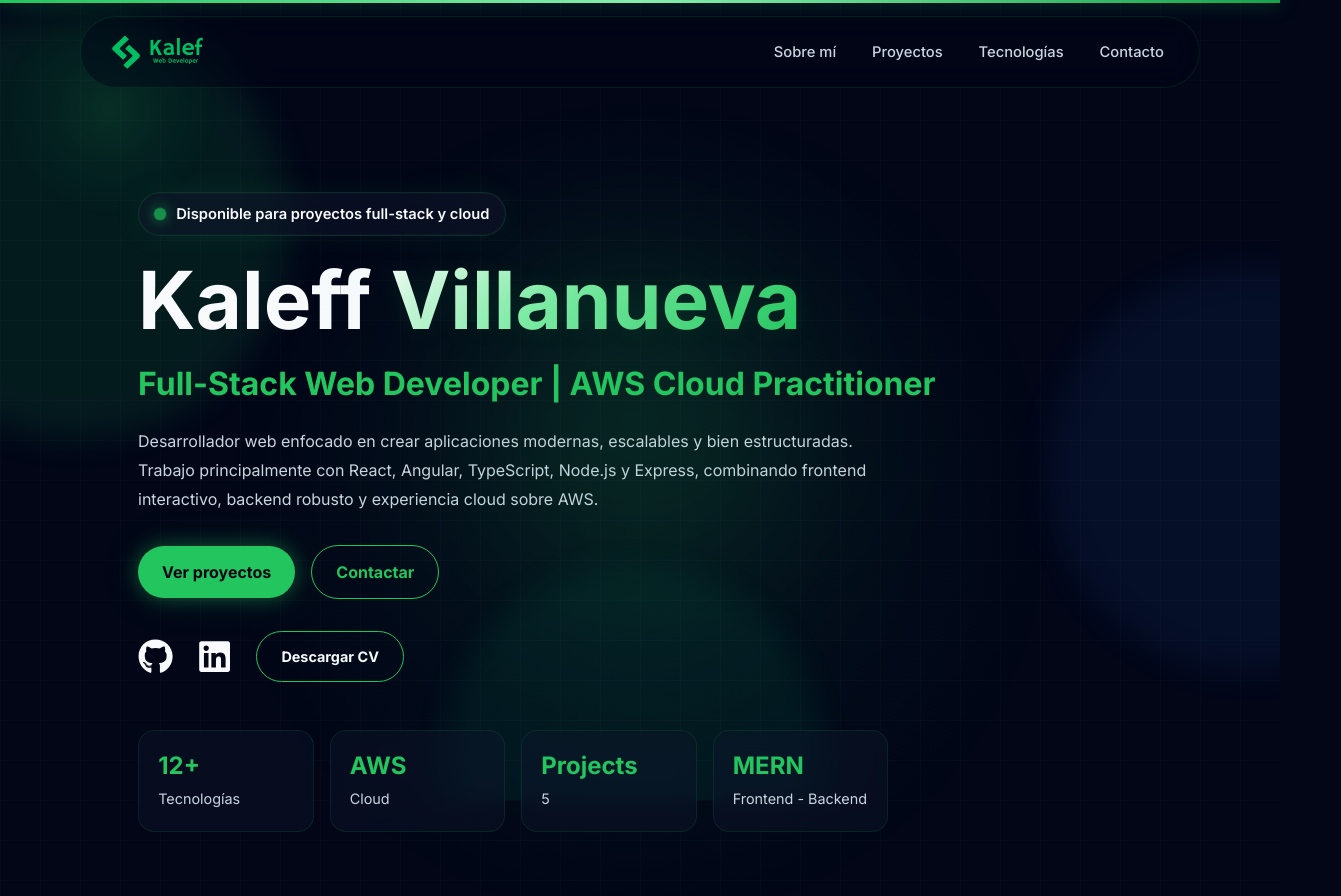
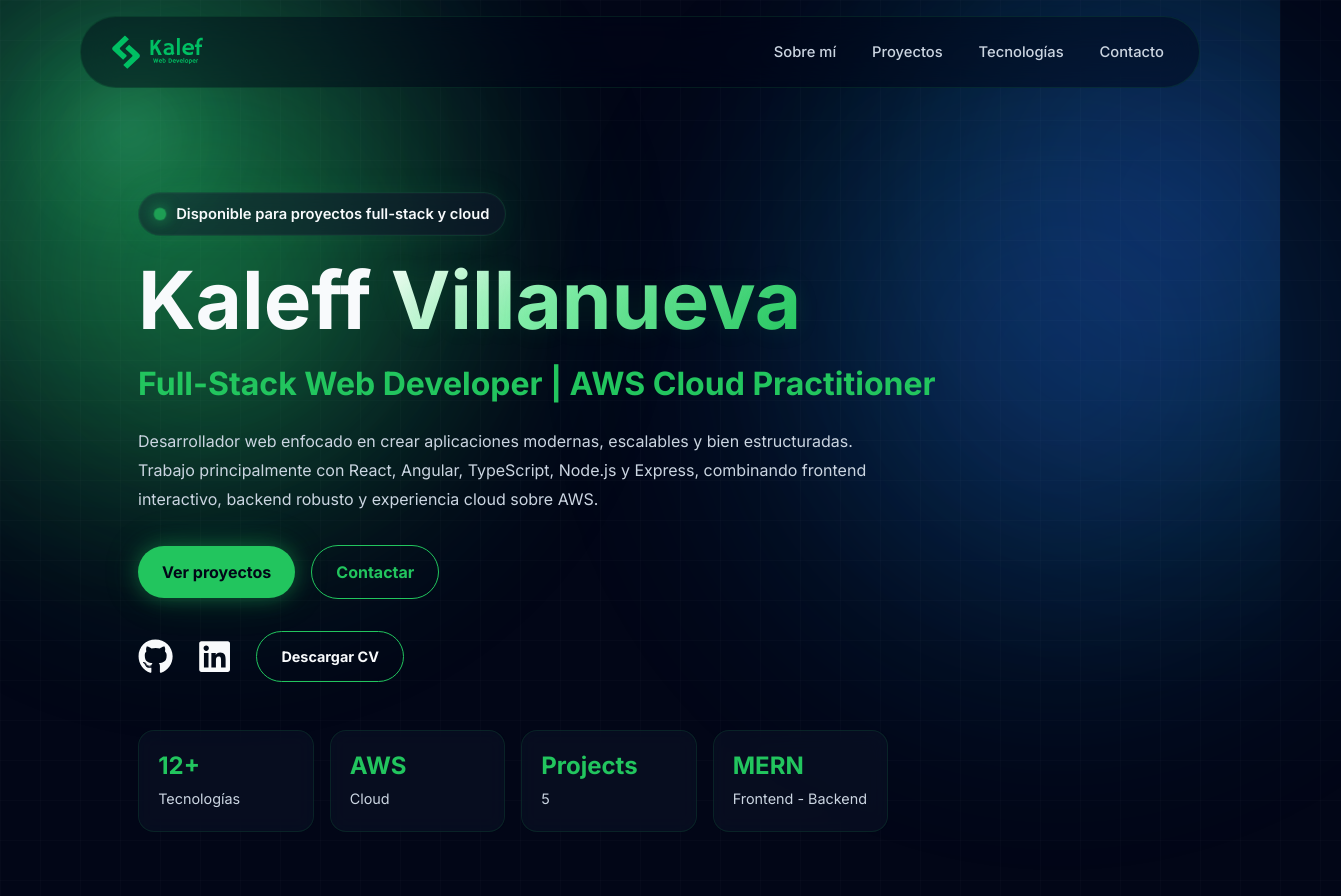
Before and after one commit to Kalef22/portfolio-v2, a React (Vite) app: page / in a window 1280 px wide. Shown: the top 896 px of the page, 1341 px wide, since content can reach past the window. Built offline with nearby package versions, Linux system fonts and the light colour scheme.

Commit message:
perf(ui): optimizar el renderizado inicial y los efectos visuales

```diff
--- a/src/components/Reveal.tsx
+++ b/src/components/Reveal.tsx
@@ -1,5 +1,4 @@
-import { motion, type MotionProps } from "framer-motion";
-import type { ReactNode } from "react";
+import type { CSSProperties, ReactNode } from "react";
 
 type RevealProps = {
   children: ReactNode;
@@ -8,25 +7,13 @@
 };
 
 function Reveal({ children, delay = 0, className = "" }: RevealProps) {
-  const animation: MotionProps = {
-    initial: { opacity: 0, y: 24 },
-    whileInView: { opacity: 1, y: 0 },
-    viewport: {
-      once: true,
-      amount: 0.15,
-      margin: "0px 0px -80px 0px",
-    },
-    transition: {
-      duration: 0.45,
-      delay,
-      ease: "easeOut",
-    },
-  };
+  const revealClassName = ["reveal", className].filter(Boolean).join(" ");
+  const style = { "--reveal-delay": `${delay}s` } as CSSProperties;
 
   return (
-    <motion.div className={className} {...animation}>
+    <div className={revealClassName} style={style}>
       {children}
-    </motion.div>
+    </div>
   );
 }
 
--- a/src/components/ui/ScrollProgress.tsx
+++ b/src/components/ui/ScrollProgress.tsx
@@ -1,12 +1,40 @@
-import { motion, useScroll } from "framer-motion";
+import { useEffect, useState } from "react";
 
 function ScrollProgress() {
-    const { scrollYProgress } = useScroll();
+    const [progress, setProgress] = useState(0);
+
+    useEffect(() => {
+        let animationFrame = 0;
+
+        const updateProgress = () => {
+            const scrollableHeight =
+                document.documentElement.scrollHeight - window.innerHeight;
+
+            setProgress(
+                scrollableHeight > 0 ? window.scrollY / scrollableHeight : 0,
+            );
+        };
+
+        const handleScroll = () => {
+            cancelAnimationFrame(animationFrame);
+            animationFrame = requestAnimationFrame(updateProgress);
+        };
+
+        updateProgress();
+        window.addEventListener("scroll", handleScroll, { passive: true });
+        window.addEventListener("resize", handleScroll);
+
+        return () => {
+            cancelAnimationFrame(animationFrame);
+            window.removeEventListener("scroll", handleScroll);
+            window.removeEventListener("resize", handleScroll);
+        };
+    }, []);
 
     return (
-        <motion.div
+        <div
             className="scroll-progress"
-            style={{ scaleX: scrollYProgress }}
+            style={{ transform: `scaleX(${progress})` }}
         />
     );
 }
--- a/src/sections/Hero.tsx
+++ b/src/sections/Hero.tsx
@@ -4,8 +4,7 @@
 function Hero() {
     return (
         <section id="hero" className="hero">
-            <Reveal>
-                <div className="hero-content">
+            <div className="hero-content">
                     <div className="hero-badge">
                         <span className="status-dot" />
                         Disponible para proyectos full-stack y cloud
@@ -87,8 +86,7 @@
                             </div>
                         </div>
                     </Reveal>
-                </div>
-            </Reveal>
+            </div>
         </section>
     );
 }
--- a/src/styles/global.css
+++ b/src/styles/global.css
@@ -75,8 +75,8 @@
             circle at top left,
             rgba(34, 197, 94, 0.14),
             transparent 30%
-        ), */
-        /* radial-gradient(
+        ),
+        radial-gradient(
             circle at bottom right,
             rgba(34, 197, 94, 0.08),
             transparent 25%
@@ -116,6 +116,25 @@
 section h2 {
     margin-bottom: 3rem;
     font-size: 2.5rem;
+}
+
+.reveal {
+    opacity: 0;
+    transform: translateY(24px);
+    transition:
+        opacity 0.45s ease,
+        transform 0.45s ease;
+    transition-delay: var(--reveal-delay, 0s);
+}
+
+.reveal.active {
+    opacity: 1;
+    transform: translateY(0);
+}
+
+section:not(.hero) {
+    content-visibility: auto;
+    contain-intrinsic-size: 900px;
 }
 
 p {
@@ -166,67 +185,77 @@
 
 .cursor-glow {
     position: fixed;
-    z-index: 0;
-
-    width: 220px;
-    height: 220px;
+    z-index: 20;
+
+    width: 260px;
+    height: 260px;
 
     pointer-events: none;
     border-radius: 999px;
 
     background: radial-gradient(
         circle,
-        rgba(34, 197, 94, 0.16),
-        rgba(34, 197, 94, 0.06) 35%,
+        rgba(67, 225, 125, 0.24),
+        rgba(34, 197, 94, 0.1) 35%,
         transparent 70%
     );
 
-    filter: blur(10px);
-    opacity: 0.8;
+    filter: blur(14px);
+    opacity: 0.9;
+    mix-blend-mode: screen;
     will-change: transform;
 }
 
 .gradient-orbs {
     position: fixed;
     inset: 0;
-    z-index: -1;
+    z-index: 0;
 
     overflow: hidden;
+    opacity: 0.9;
     pointer-events: none;
+    mix-blend-mode: screen;
 }
 
 .orb {
     position: absolute;
 
-    width: 360px;
-    height: 360px;
+    width: 760px;
+    height: 760px;
 
     border-radius: 999px;
-    filter: blur(15px);
-    opacity: 0.22;
-
-    animation: orbFloat 16s ease-in-out infinite alternate;
+    filter: blur(85px);
+    opacity: 0.72;
+
     will-change: transform;
 }
 
 .orb-1 {
-    top: 8%;
-    left: -120px;
-    background: rgba(34, 197, 94, 0.5);
+    top: -240px;
+    left: -260px;
+    background: radial-gradient(
+        circle,
+        rgba(34, 197, 94, 0.7),
+        rgba(34, 197, 94, 0.28) 42%,
+        transparent 70%
+    );
+    animation: orbDriftLeft 16s ease-in-out infinite alternate;
 }
 
 .orb-2 {
-    top: 38%;
-    right: -140px;
-    background: rgba(59, 130, 246, 0.35);
-    animation-delay: 1s;
+    top: -180px;
+    right: -280px;
+    background: radial-gradient(
+        circle,
+        rgba(37, 99, 235, 0.55),
+        rgba(14, 165, 233, 0.2) 42%,
+        transparent 72%
+    );
+    animation: orbDriftRight 18s ease-in-out infinite alternate;
 }
 
 .orb-3 {
-    bottom: -140px;
-    left: 35%;
-    background: rgba(16, 185, 129, 0.35);
-    animation-delay: 3s;
+    display: none;
 }
 
 /* =========================================================
@@ -248,11 +277,11 @@
     text-decoration: none;
 
     transition:
-        transform 0.25s ease,
-        box-shadow 0.25s ease,
-        border-color 0.25s ease,
-        color 0.25s ease,
-        background 0.25s ease;
+        transform 2s cubic-bezier(0.22, 1, 0.36, 1),
+        box-shadow 2s cubic-bezier(0.22, 1, 0.36, 1),
+        border-color 0.45s cubic-bezier(0.22, 1, 0.36, 1),
+        color 0.4s cubic-bezier(0.22, 1, 0.36, 1),
+        background 0.45s cubic-bezier(0.22, 1, 0.36, 1);
 }
 
 .btn-primary {
@@ -313,8 +342,8 @@
 
     transition:
         top 0.25s ease,
-        background 0.25s ease,
-        border-color 0.25s ease,
+        background 0.4s cubic-bezier(0.22, 1, 0.36, 1),
+        border-color 0.4s cubic-bezier(0.22, 1, 0.36, 1),
         box-shadow 0.25s ease;
 }
 
@@ -338,8 +367,8 @@
     border-radius: 18px;
 
     transition:
-        transform 0.25s ease,
-        background 0.25s ease;
+        transform 0.4s cubic-bezier(0.22, 1, 0.36, 1),
+        background 0.4s cubic-bezier(0.22, 1, 0.36, 1);
 }
 
 .navbar-logo:hover {
@@ -353,7 +382,7 @@
     height: auto;
 
     transition:
-        transform 0.25s ease,
+        transform 0.4s cubic-bezier(0.22, 1, 0.36, 1),
         filter 0.25s ease;
 }
 
@@ -380,6 +409,11 @@
     margin: 0;
 
     list-style: none;
+
+    transition:
+    color 0.35s cubic-bezier(0.22, 1, 0.36, 1),
+    background 0.35s cubic-bezier(0.22, 1, 0.36, 1),
+    transform 0.35s cubic-bezier(0.22, 1, 0.36, 1);
 }
 
 .navbar-links a {
@@ -432,7 +466,7 @@
 
     transition:
         opacity 0.25s ease,
-        transform 0.25s ease;
+        transform 0.4s cubic-bezier(0.22, 1, 0.36, 1);
 }
 
 .navbar-links a:hover::after {
@@ -472,7 +506,7 @@
     border-radius: 999px;
 
     transition:
-        transform 0.25s ease,
+        transform 0.4s cubic-bezier(0.22, 1, 0.36, 1),
         opacity 0.25s ease;
 }
 
@@ -496,6 +530,7 @@
 
 .hero {
     position: relative;
+    isolation: isolate;
 
     min-height: 100vh;
 
@@ -543,17 +578,32 @@
     content: "";
 
     position: absolute;
-    inset: 0;
+    top: -180px;
+    left: -260px;
+    z-index: 0;
+
+    width: 760px;
+    height: 760px;
 
     background: radial-gradient(
-        circle at center,
-        rgba(34, 197, 94, 0.08),
-        transparent 60%
+        circle,
+        rgba(34, 197, 94, 0.62),
+        rgba(34, 197, 94, 0.22) 38%,
+        transparent 70%
     );
+    border-radius: 999px;
+    filter: blur(85px);
+    opacity: 0.75;
+
+    animation: heroOrbLeft 8s ease-in-out infinite alternate;
     pointer-events: none;
+    will-change: transform;
 }
 
 .hero-content {
+    position: relative;
+    z-index: 1;
+
     max-width: 900px;
 }
 
@@ -597,10 +647,10 @@
     text-decoration: none;
 
     transition:
-        transform 0.3s ease,
-        box-shadow 0.3s ease,
-        background 0.3s ease,
-        color 0.3s ease;
+        transform 0.45s cubic-bezier(0.22, 1, 0.36, 1),
+        box-shadow 0.45s cubic-bezier(0.22, 1, 0.36, 1),
+        background 0.45s cubic-bezier(0.22, 1, 0.36, 1),
+        color 0.45s cubic-bezier(0.22, 1, 0.36, 1);
 }
 
 .primary-button {
@@ -648,8 +698,8 @@
     text-decoration: none;
 
     transition:
-        transform 0.3s ease,
-        color 0.3s ease;
+        transform 0.45s cubic-bezier(0.22, 1, 0.36, 1),
+        color 0.45s cubic-bezier(0.22, 1, 0.36, 1);
 }
 
 .hero-socials a:not(.cv-button):hover {
@@ -709,9 +759,9 @@
     backdrop-filter: blur(10px);
 
     transition:
-        transform 0.3s ease,
-        border-color 0.3s ease,
-        box-shadow 0.3s ease;
+        transform 0.45s cubic-bezier(0.22, 1, 0.36, 1),
+        border-color 0.45s cubic-bezier(0.22, 1, 0.36, 1),
+        box-shadow 0.45s cubic-bezier(0.22, 1, 0.36, 1);
 }
 
 .hero-stat:hover {
@@ -738,24 +788,26 @@
     content: "";
 
     position: absolute;
-    top: 10%;
-    left: 50%;
-
-    width: 500px;
-    height: 500px;
-
-    transform: translateX(-50%);
+    top: -130px;
+    right: -280px;
+    z-index: 0;
+
+    width: 820px;
+    height: 820px;
 
     background: radial-gradient(
         circle,
-        rgba(34, 197, 94, 0.14),
+        rgba(37, 99, 235, 0.48),
+        rgba(14, 165, 233, 0.16) 40%,
         transparent 70%
     );
-
-    filter: blur(60px);
-
-    z-index: -1;
+    border-radius: 999px;
+    filter: blur(90px);
+    opacity: 0.68;
+
+    animation: heroOrbRight 9s ease-in-out infinite alternate;
     pointer-events: none;
+    will-change: transform;
 }
 
 /* =========================================================
@@ -814,9 +866,9 @@
     backdrop-filter: blur(12px);
 
     transition:
-        transform 0.3s ease,
-        border-color 0.3s ease,
-        box-shadow 0.3s ease;
+        transform 0.45s cubic-bezier(0.22, 1, 0.36, 1),
+        border-color 0.45s cubic-bezier(0.22, 1, 0.36, 1),
+        box-shadow 0.45s cubic-bezier(0.22, 1, 0.36, 1);
 }
 
 .skill-card:hover {
@@ -865,9 +917,9 @@
     backdrop-filter: blur(12px);
 
     transition:
-        transform 0.3s ease,
-        border-color 0.3s ease,
-        box-shadow 0.3s ease;
+        transform 0.5s cubic-bezier(0.22, 1, 0.36, 1),
+        border-color 0.45s cubic-bezier(0.22, 1, 0.36, 1),
+        box-shadow 0.5s cubic-bezier(0.22, 1, 0.36, 1);
 
     position: relative;
     overflow: hidden;
@@ -891,7 +943,7 @@
     );
 
     transform: skewX(-20deg);
-    transition: left 0.7s ease;
+    transition: left 0.9s cubic-bezier(0.22, 1, 0.36, 1);
 
     pointer-events: none;
 }
@@ -918,8 +970,8 @@
     border-bottom: 1px solid var(--border);
 
     transition:
-        transform 0.5s ease,
-        filter 0.5s ease;
+        transform 0.7s cubic-bezier(0.22, 1, 0.36, 1),
+        filter 0.7s cubic-bezier(0.22, 1, 0.36, 1);
 }
 
 .project-card:hover .project-image {
@@ -981,10 +1033,10 @@
     border-radius: 0.8rem;
 
     transition:
-        transform 0.3s ease,
-        background 0.3s ease,
-        border-color 0.3s ease,
-        color 0.3s ease;
+        transform 0.45s cubic-bezier(0.22, 1, 0.36, 1),
+        background 0.45s cubic-bezier(0.22, 1, 0.36, 1),
+        border-color 0.45s cubic-bezier(0.22, 1, 0.36, 1),
+        color 0.45s cubic-bezier(0.22, 1, 0.36, 1);
 }
 
 .project-links a:hover {
@@ -1101,8 +1153,8 @@
     cursor: pointer;
 
     transition:
-        background 0.25s ease,
-        transform 0.25s ease;
+        background 0.4s cubic-bezier(0.22, 1, 0.36, 1),
+        transform 0.4s cubic-bezier(0.22, 1, 0.36, 1);
 }
 
 .project-modal-close:hover {
@@ -1243,9 +1295,9 @@
     backdrop-filter: blur(10px);
 
     transition:
-        transform 0.3s ease,
-        border-color 0.3s ease,
-        box-shadow 0.3s ease;
+        transform 0.45s cubic-bezier(0.22, 1, 0.36, 1),
+        border-color 0.45s cubic-bezier(0.22, 1, 0.36, 1),
+        box-shadow 0.45s cubic-bezier(0.22, 1, 0.36, 1);
 }
 
 .timeline-content:hover {
@@ -1296,9 +1348,9 @@
     border-radius: 1.25rem;
 
     transition:
-        transform 0.3s ease,
-        border-color 0.3s ease,
-        box-shadow 0.3s ease;
+        transform 0.45s cubic-bezier(0.22, 1, 0.36, 1),
+        border-color 0.45s cubic-bezier(0.22, 1, 0.36, 1),
+        box-shadow 0.45s cubic-bezier(0.22, 1, 0.36, 1);
 }
 
 .cloud-card:hover {
@@ -1522,13 +1574,43 @@
    Keyframes compartidos por fondos decorativos y estado activo.
    ========================================================= */
 
-@keyframes orbFloat {
+@keyframes orbDriftLeft {
     from {
         transform: translate3d(0, 0, 0) scale(1);
     }
 
     to {
-        transform: translate3d(40px, -50px, 0) scale(1.5);
+        transform: translate3d(160px, 120px, 0) scale(1.18);
+    }
+}
+
+@keyframes orbDriftRight {
+    from {
+        transform: translate3d(0, 0, 0) scale(1.05);
+    }
+
+    to {
+        transform: translate3d(-170px, 140px, 0) scale(1.22);
+    }
+}
+
+@keyframes heroOrbLeft {
+    from {
+        transform: translate3d(0, 0, 0) scale(1);
+    }
+
+    to {
+        transform: translate3d(220px, 150px, 0) scale(1.18);
+    }
+}
+
+@keyframes heroOrbRight {
+    from {
+        transform: translate3d(0, 0, 0) scale(1.05);
+    }
+
+    to {
+        transform: translate3d(-230px, 130px, 0) scale(1.2);
     }
 }
 
@@ -1563,11 +1645,24 @@
         transition-duration: 0.01ms !important;
     }
 
-    .scroll-progress,
-    .cursor-glow,
-    .gradient-orbs,
-    .orb {
+    .scroll-progress {
         display: none;
+    }
+
+    .orb-1 {
+        animation: orbDriftLeft 16s ease-in-out infinite alternate !important;
+    }
+
+    .orb-2 {
+        animation: orbDriftRight 18s ease-in-out infinite alternate !important;
+    }
+
+    .hero::before {
+        animation: heroOrbLeft 8s ease-in-out infinite alternate !important;
+    }
+
+    .hero::after {
+        animation: heroOrbRight 9s ease-in-out infinite alternate !important;
     }
 
     .reveal,
@@ -1671,7 +1766,7 @@
 
         transition:
             opacity 0.25s ease,
-            transform 0.25s ease;
+            transform 0.4s cubic-bezier(0.22, 1, 0.36, 1);
     }
 
     .navbar-toggle span {
@@ -1685,7 +1780,7 @@
         border-radius: 999px;
 
         transition:
-            transform 0.25s ease,
+            transform 0.4s cubic-bezier(0.22, 1, 0.36, 1),
             opacity 0.25s ease;
     }
 
@@ -1751,9 +1846,9 @@
         border-radius: 18px;
 
         transition:
-            background 0.25s ease,
-            color 0.25s ease,
-            transform 0.25s ease,
+            background 0.4s cubic-bezier(0.22, 1, 0.36, 1),
+            color 0.4s cubic-bezier(0.22, 1, 0.36, 1),
+            transform 0.4s cubic-bezier(0.22, 1, 0.36, 1),
             box-shadow 0.25s ease;
     }
 
@@ -1806,6 +1901,29 @@
         text-align: center;
     }
 
+    .gradient-orbs {
+        display: none;
+    }
+
+    .hero::before,
+    .hero::after {
+        width: 520px;
+        height: 520px;
+        filter: blur(42px);
+        opacity: 0.5;
+        animation: none;
+    }
+
+    .hero::before {
+        top: -130px;
+        left: -260px;
+    }
+
+    .hero::after {
+        top: -90px;
+        right: -290px;
+    }
+
     .hero h1 {
         font-size: clamp(2.5rem, 12vw, 4rem);
     }
```
Also changed, not shown: src/sections/Projects.tsx (+14 -7 lines), 1 other file (tests, documents, lock files or other folders).
